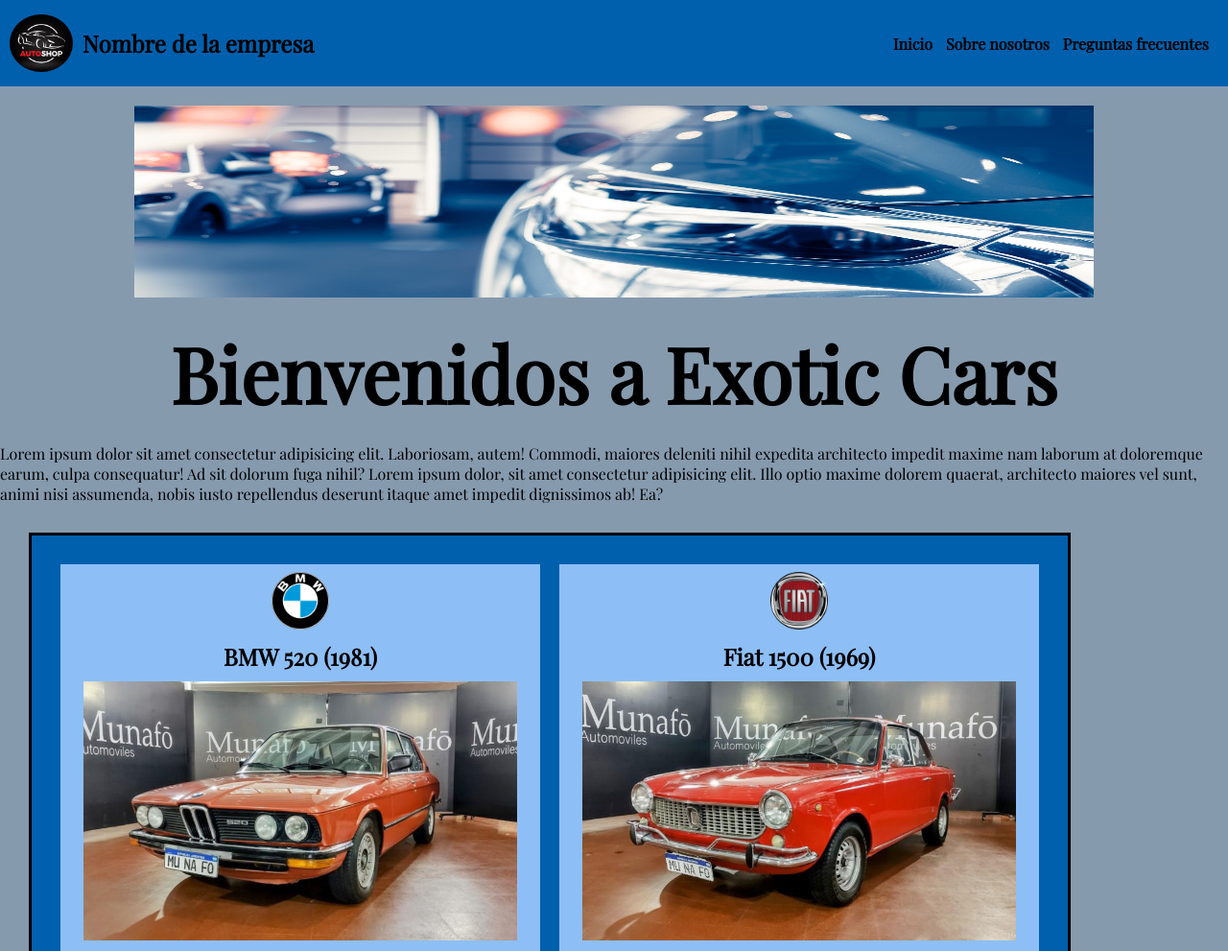
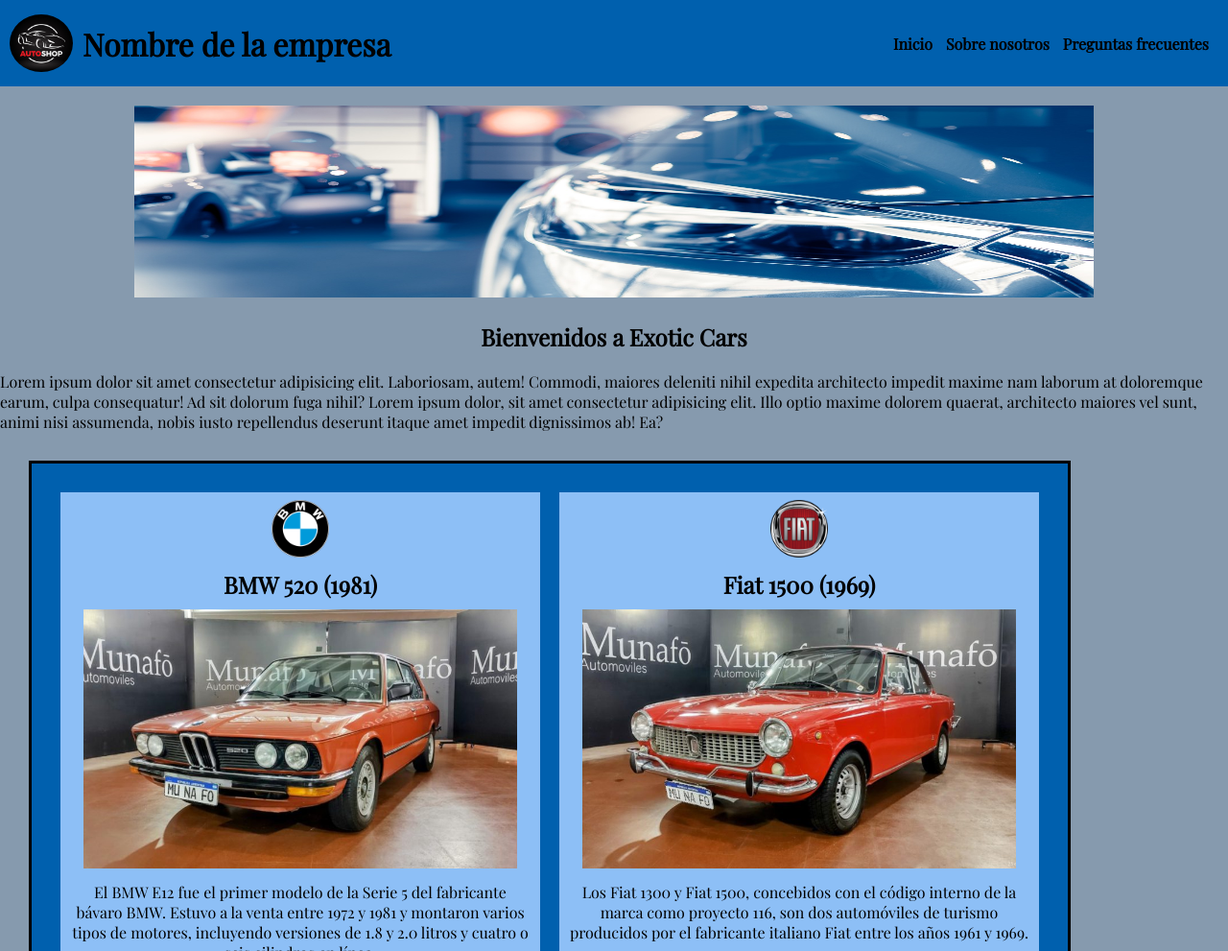
Before and after one commit to Fullimol/Prueba2, a plain HTML site: page index.html in a window 1280 px wide. Shown: the top 991 px of the page at 96% size. Drawn offline with nearby package versions, Linux system fonts and the light colour scheme.

Commit message:
correciones menores

```diff
--- a/index.html
+++ b/index.html
@@ -2,7 +2,7 @@
 <html>
 <head>
     <link rel="stylesheet" href="estilos.css">
-    <title>Prueba 2</title>
+    <title>Exotic Cars</title>
     <link rel="preconnect" href="https://fonts.googleapis.com">
     <link rel="preconnect" href="https://fonts.gstatic.com" crossorigin>
     <link href="https://fonts.googleapis.com/css2?family=Playfair+Display&display=swap" rel="stylesheet">
@@ -11,7 +11,7 @@
     <header>
         <a href="#" class="logo">
             <img src="imagenes/logoico.jpg" alt="logotipo">
-            <h2>Nombre de la empresa</h2>
+            <h1>Nombre de la empresa</h1>
         </a>
         <nav>
             <a href="" class="nav-link">Inicio</a>
@@ -21,7 +21,7 @@
     </header>
     <main>
         <img class="banner" src="imagenes/banner.jpg" alt="banner">
-        <h1 style="text-align: center;" >Bienvenidos a Exotic Cars</h1>
+        <h2 style="text-align: center;" >Bienvenidos a Exotic Cars</h2>
         <p class="parrafo1">Lorem ipsum dolor sit amet consectetur adipisicing elit. Laboriosam, autem! Commodi, maiores deleniti nihil expedita architecto impedit maxime nam laborum at doloremque earum, culpa consequatur! Ad sit dolorum fuga nihil? Lorem ipsum dolor, sit amet consectetur adipisicing elit. Illo optio maxime dolorem quaerat, architecto maiores vel sunt, animi nisi assumenda, nobis iusto repellendus deserunt itaque amet impedit dignissimos ab! Ea?</p>
         <section class="seccion">
             <article class="cajaautos">
```
